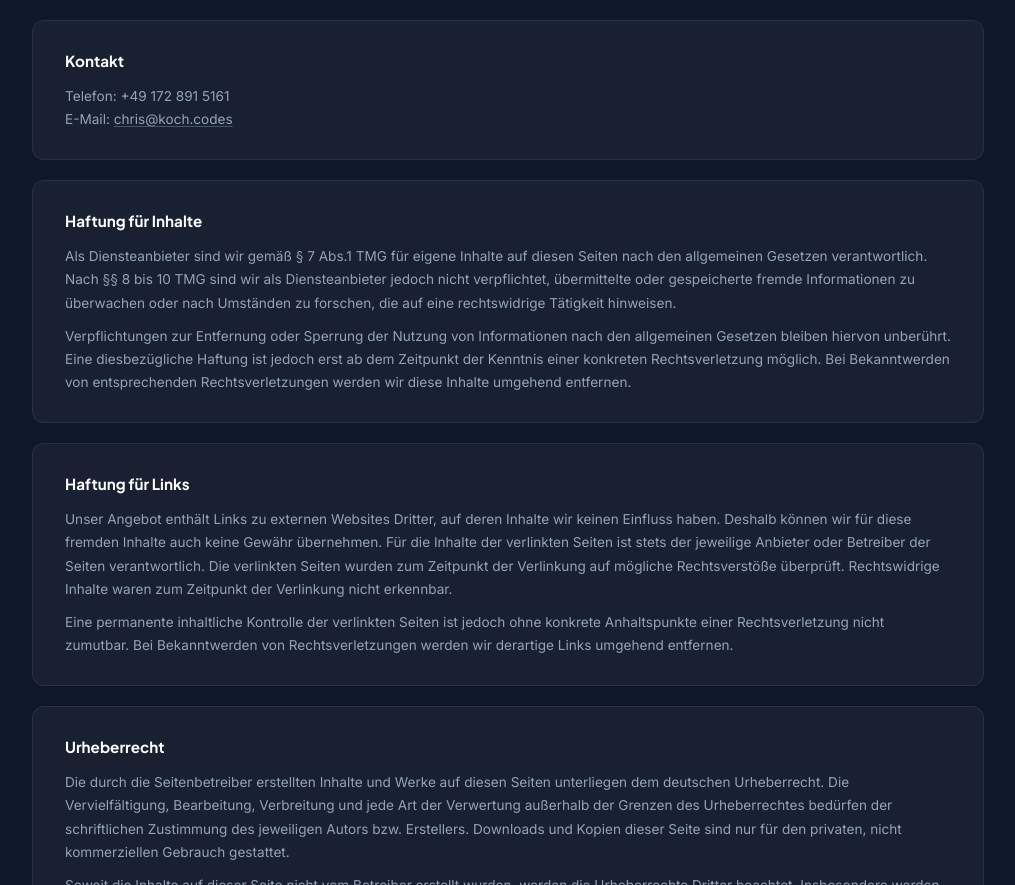
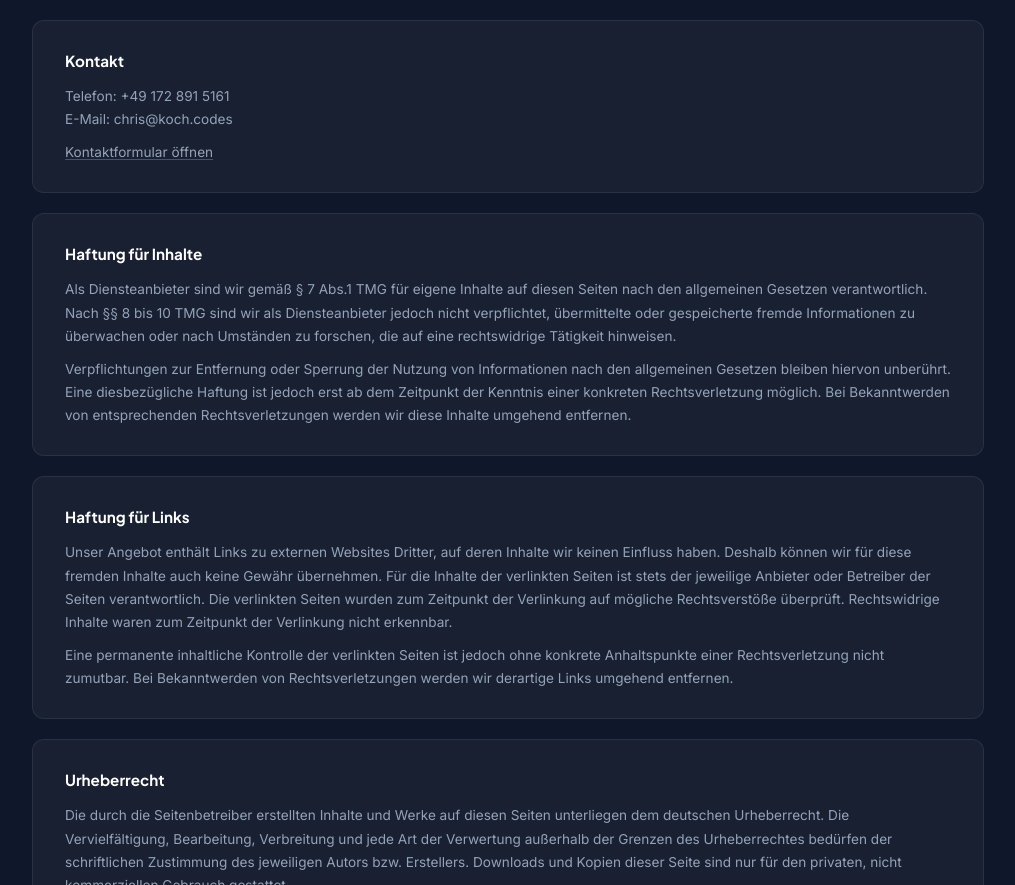
Before and after one commit to KochC/website, a Vue app: page / in a window 1280 px wide. Shown: the part 8016-8901 px from the top of the page, without its empty margins (132-1147 px from the left). Built offline with nearby package versions, Linux system fonts and the light colour scheme.

Commit message:
Obfuscate email and phone in impressum (CSS rtl + user-select: none)

```diff
--- a/src/components/ImpressumSection.vue
+++ b/src/components/ImpressumSection.vue
@@ -24,8 +24,11 @@ function openMail() {
         <div class="impressum-card">
           <h3>{{ t('impressum.contact') }}</h3>
           <p>
-            <span aria-label="Telefonnummer">{{ t('impressum.phone') }}</span><br />
-            E-Mail: <a href="#" @click.prevent="openMail" class="email-link">{{ emailUser }}&#64;{{ emailDomain }}</a>
+            <span class="obf" aria-label="Telefonnummer">{{ t('impressum.phone_rev') }}</span><br />
+            E-Mail: <span class="obf">sedoc.hcok@sirhc</span>
+          </p>
+          <p class="contact-hint">
+            <a href="#" @click.prevent="openMail" class="email-link">{{ t('impressum.contact_hint') }}</a>
           </p>
         </div>
 
@@ -91,6 +94,18 @@ function openMail() {
   margin-bottom: 0;
 }
 
+.obf {
+  unicode-bidi: bidi-override;
+  direction: rtl;
+  user-select: none;
+  -webkit-user-select: none;
+}
+
+.contact-hint {
+  margin-top: 8px;
+  font-size: 0.8rem;
+}
+
 .email-link {
   color: #94a3b8;
   text-decoration: underline;
--- a/src/composables/useI18n.js
+++ b/src/composables/useI18n.js
@@ -160,7 +160,8 @@ const de = {
     title: 'Impressum',
     info_title: 'Angaben gemäß § 5 TMG',
     contact: 'Kontakt',
-    phone: 'Telefon: +49 172 891 5161',
+    phone_rev: '1615 198 271 94+ :nofeleT',
+    contact_hint: 'Kontaktformular öffnen',
     liability_content_title: 'Haftung für Inhalte',
     liability_content_1: 'Als Diensteanbieter sind wir gemäß § 7 Abs.1 TMG für eigene Inhalte auf diesen Seiten nach den allgemeinen Gesetzen verantwortlich. Nach §§ 8 bis 10 TMG sind wir als Diensteanbieter jedoch nicht verpflichtet, übermittelte oder gespeicherte fremde Informationen zu überwachen oder nach Umständen zu forschen, die auf eine rechtswidrige Tätigkeit hinweisen.',
     liability_content_2: 'Verpflichtungen zur Entfernung oder Sperrung der Nutzung von Informationen nach den allgemeinen Gesetzen bleiben hiervon unberührt. Eine diesbezügliche Haftung ist jedoch erst ab dem Zeitpunkt der Kenntnis einer konkreten Rechtsverletzung möglich. Bei Bekanntwerden von entsprechenden Rechtsverletzungen werden wir diese Inhalte umgehend entfernen.',
@@ -324,7 +325,8 @@ const en = {
     title: 'Legal Notice',
     info_title: 'Information according to § 5 TMG',
     contact: 'Contact',
-    phone: 'Phone: +49 172 891 5161',
+    phone_rev: '1615 198 271 94+ :enohP',
+    contact_hint: 'Open contact form',
     liability_content_title: 'Liability for Content',
     liability_content_1: 'As a service provider, we are responsible for our own content on these pages in accordance with general laws, pursuant to § 7 para.1 TMG. However, pursuant to §§ 8 to 10 TMG, we are not obligated as a service provider to monitor transmitted or stored third-party information or to investigate circumstances that indicate illegal activity.',
     liability_content_2: 'Obligations to remove or block the use of information under general laws remain unaffected. However, liability in this regard is only possible from the point in time at which a specific legal violation becomes known. If we become aware of any such legal violations, we will remove the relevant content immediately.',
```
